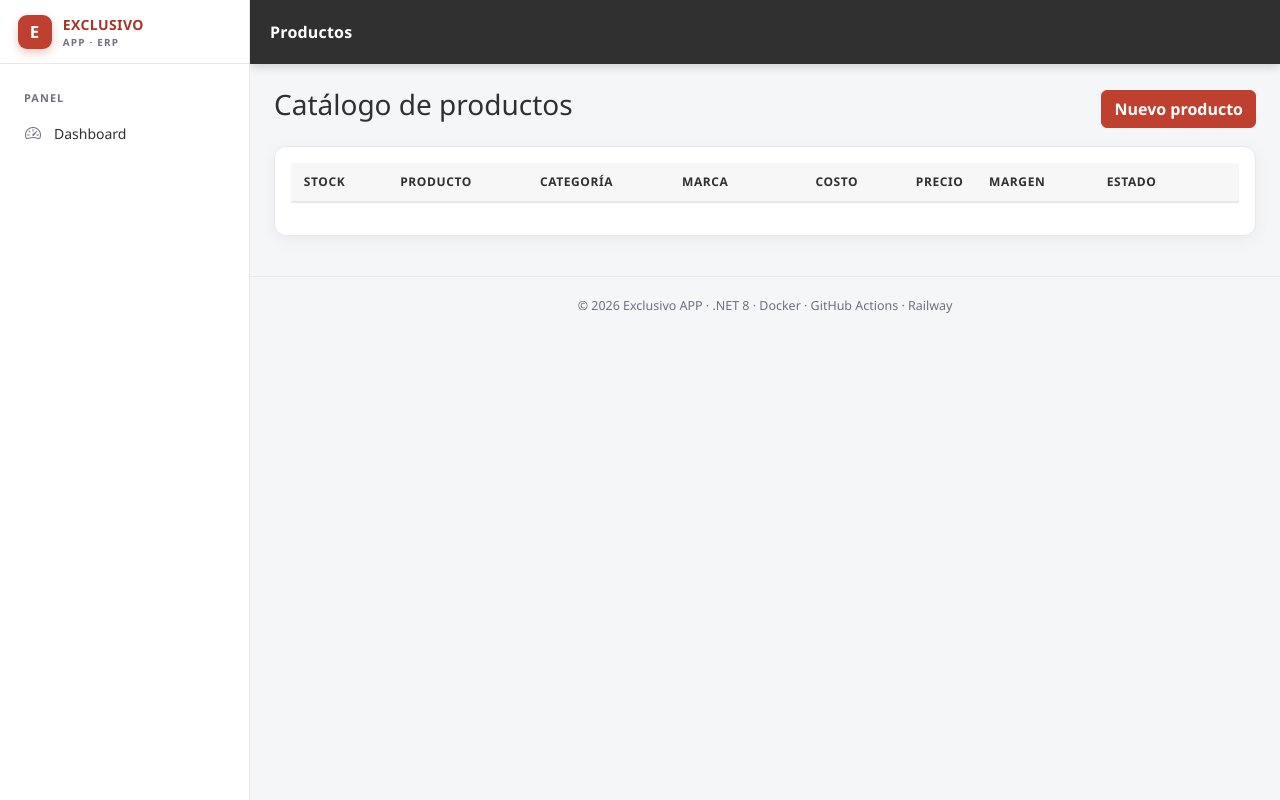
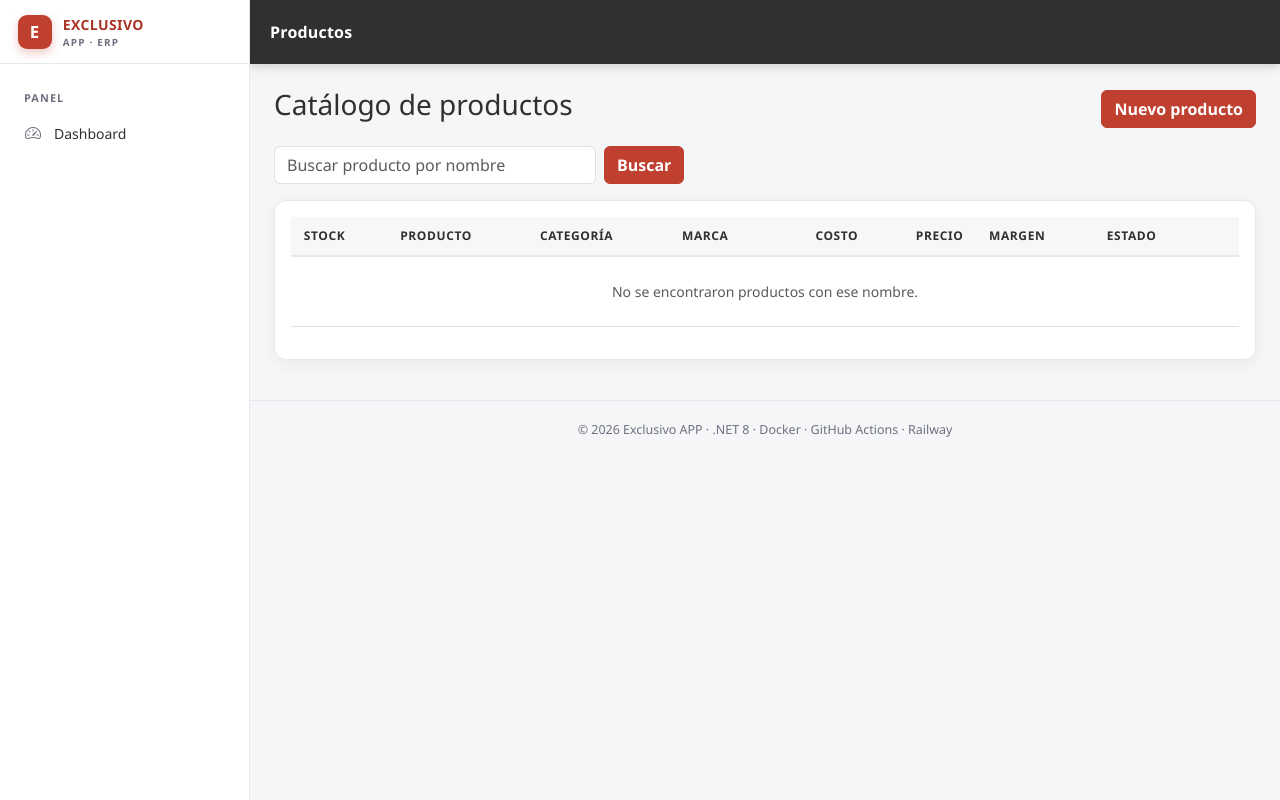
Before and after one commit to EstherSilva96/Proyecto-de-Curso-DSI, an ASP.NET Core app: template src/Exclusivo.Web/Views/Products/Index.cshtml in a window 1280 px wide. Run offline with ASP.NET Core 8, Linux system fonts and the light colour scheme; the template is opened without the code that fills it, so the values that code supplies are empty.

Commit message:
Agregar busqueda de productos por nombre

```diff
--- a/src/Exclusivo.Web/Views/Products/Index.cshtml
+++ b/src/Exclusivo.Web/Views/Products/Index.cshtml
@@ -6,10 +6,26 @@
     <h1 class="h3">Catálogo de productos</h1>
     <a class="btn btn-app" asp-action="Create">Nuevo producto</a>
 </div>
+<form method="get" class="row g-2 mb-3">
+    <div class="col-md-6 col-lg-4">
+        <input class="form-control" type="search" name="buscar" value="@ViewBag.Buscar" placeholder="Buscar producto por nombre" aria-label="Buscar producto por nombre" />
+    </div>
+    <div class="col-auto">
+        <button class="btn btn-app" type="submit">Buscar</button>
+        @if (!string.IsNullOrWhiteSpace((string?)ViewBag.Buscar))
+        {
+            <a class="btn btn-outline-secondary" asp-action="Index">Limpiar</a>
+        }
+    </div>
+</form>
 <div class="card p-3">
     <table class="table table-hover align-middle">
         <thead><tr><th>STOCK</th><th>Producto</th><th>Categoría</th><th>Marca</th><th class="text-end">Costo</th><th class="text-end">Precio</th><th>Margen</th><th>Estado</th><th></th></tr></thead>
         <tbody>
+            @if (Model.Count == 0)
+            {
+                <tr><td colspan="9" class="text-center text-muted py-4">No se encontraron productos con ese nombre.</td></tr>
+            }
             @foreach (var p in Model)
             {
                 <tr>
```
Also changed, not shown: src/Exclusivo.Web/Controllers/ProductsController.cs (+12 -4 lines).
